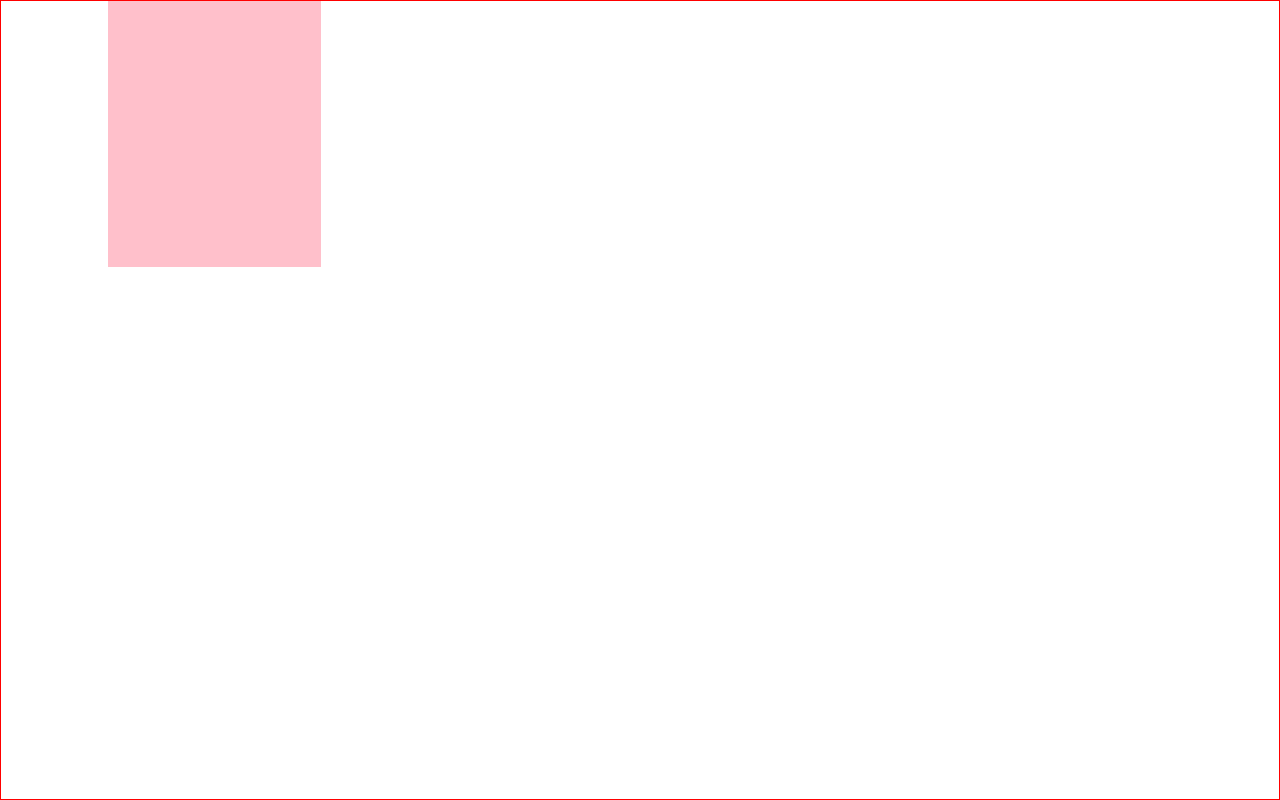
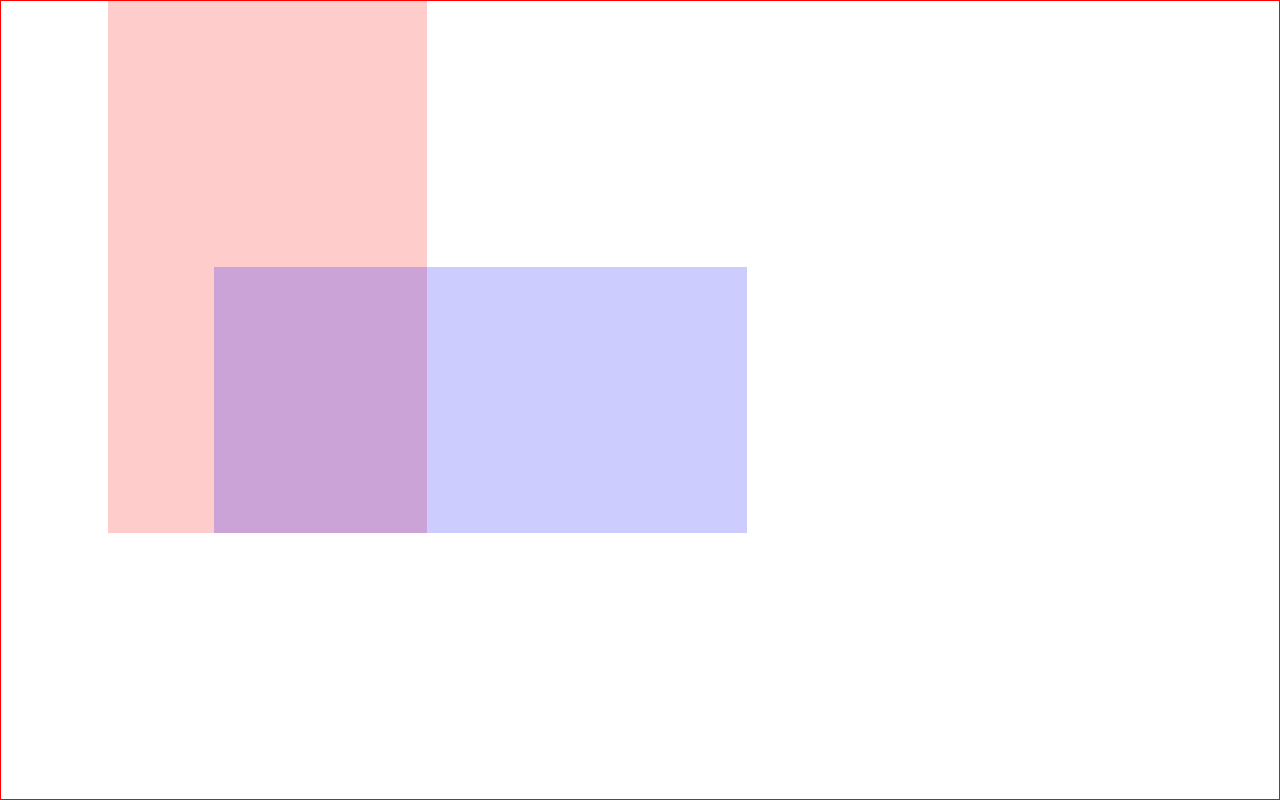
Before and after one commit to rla999/WebDev-Project-8-Modern, a plain HTML site: page grid-test.html in a window 1280 px wide. Drawn offline with Linux system fonts and the light colour scheme.

Commit message:
Grid Test Boxes
Testing color boxes overlapping in CSS Grid. Not part of main site, just a test page to play around.

```diff
--- a/css/grid.css
+++ b/css/grid.css
@@ -62,21 +62,20 @@ aside {
   grid-area: sb;
 }
 
-.mdn-example {
+/* .mdn-example {
   display: grid;
   min-height: 100%;
-  /* grid-template-columns: repeat(12, 1fr); */
+  grid-template-columns: repeat(12, 1fr);
   grid-template-columns: repeat(3, 1fr);
   grid-auto-rows: minmax(100px, auto);
   /* grid-template-areas:
     "hd hd hd hd hd hd hd hd hd hd hd hd"
     "sb sb sb sb sb sb main main main main main main"
     "ft ft ft ft ft ft ft ft ft ft ft ft"; */
-  grid-template-areas:
-    "hd hd hd"
+/* grid-template-areas:
     "hd hd hd"
     "ft main sb";
-}
+} */
 
 .grid-area {
   border: 1px solid red;
@@ -87,12 +86,15 @@ aside {
 }
 
 .box-1 {
-  background: pink;
-  grid-row: 1/2;
-  grid-column: 2/4;
+  background: rgba(255, 0, 0, 0.2);
+  /* grid-row: 1/2;
+  grid-column: 2/5; */
+  grid-area: 1/2/3/5;
 }
 
 .box-2 {
-  background: lightblue;
-  display: none;
+  background: rgba(0, 0, 255, 0.2);
+  display: grid;
+  grid-row: 2/3;
+  grid-column: 3/8;
 }
```
